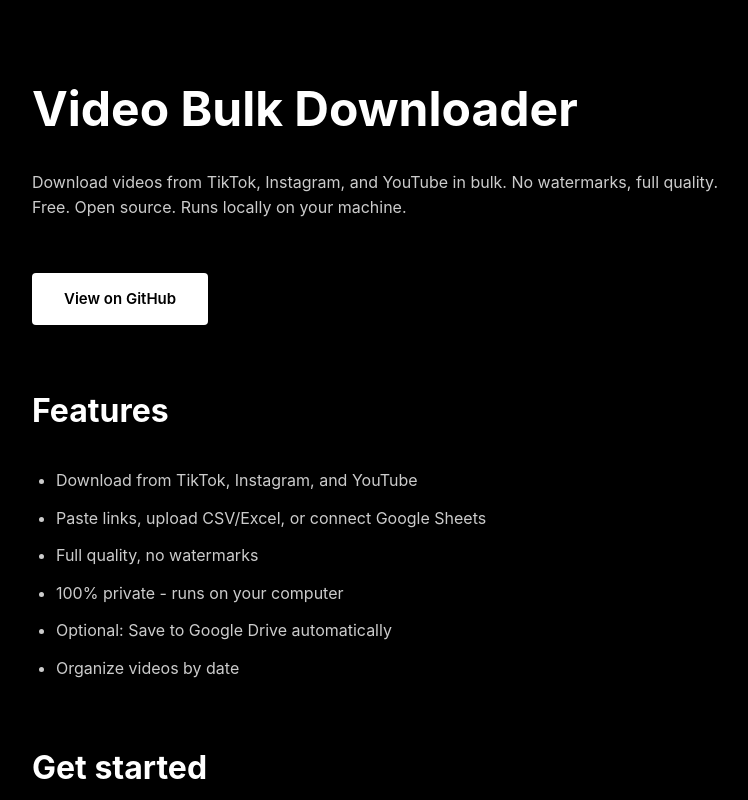
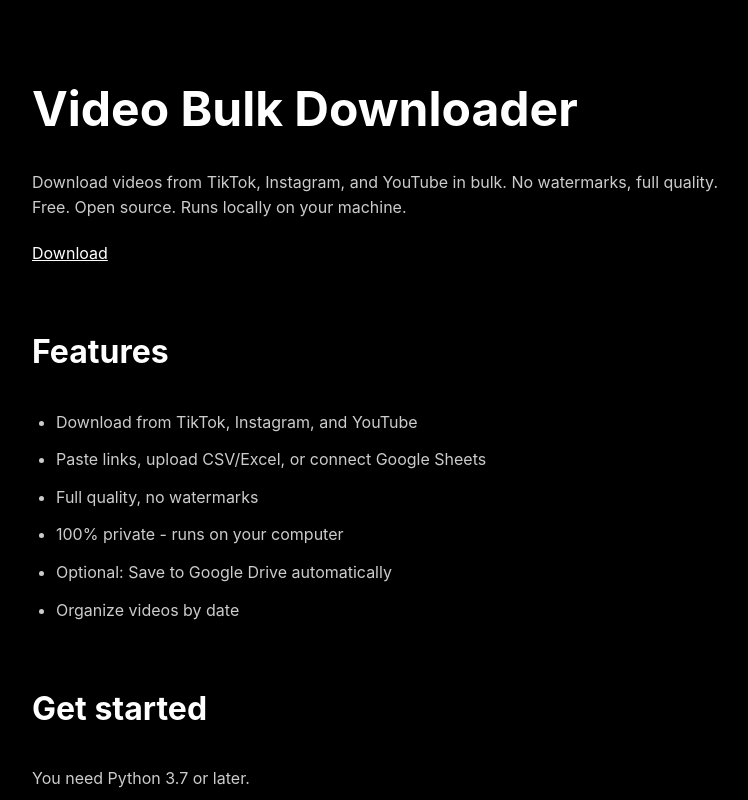
Before and after one commit to tarekmoumane-create/video-bulk-downloader-site, a plain HTML site: page index.html in a window 1280 px wide. Shown: the top 800 px of the page, without its empty margins (248-996 px from the left). Drawn offline with Linux system fonts and the light colour scheme.

Commit message:
Remove button styling, make it a software download
- Change 'View on GitHub' to 'Download'
- Remove white card button styling
- Just white text links
- Feel like software distribution, not a code project

Co-Authored-By: Claude Haiku 4.5 <noreply@anthropic.com>

```diff
--- a/index.html
+++ b/index.html
@@ -86,27 +86,10 @@
       color: #ccc;
     }
 
-    .btn {
-      display: inline-block;
-      margin-top: 32px;
-      padding: 14px 32px;
-      background: #fff;
-      color: #000;
-      text-decoration: none;
-      border-radius: 4px;
-      font-weight: 600;
-      font-size: 15px;
-    }
-
-    .btn:hover {
-      opacity: 0.9;
-    }
-
     footer {
       margin-top: 80px;
       padding-top: 40px;
       border-top: 1px solid #333;
-      text-align: center;
       color: #666;
       font-size: 13px;
     }
@@ -132,7 +115,7 @@
 
     <p>Download videos from TikTok, Instagram, and YouTube in bulk. No watermarks, full quality. Free. Open source. Runs locally on your machine.</p>
 
-    <a href="https://github.com/tarekmoumane/video-bulk-downloader" class="btn">View on GitHub</a>
+    <p><a href="https://github.com/tarekmoumane/video-bulk-downloader/releases">Download</a></p>
 
     <h2>Features</h2>
     <ul>
```
